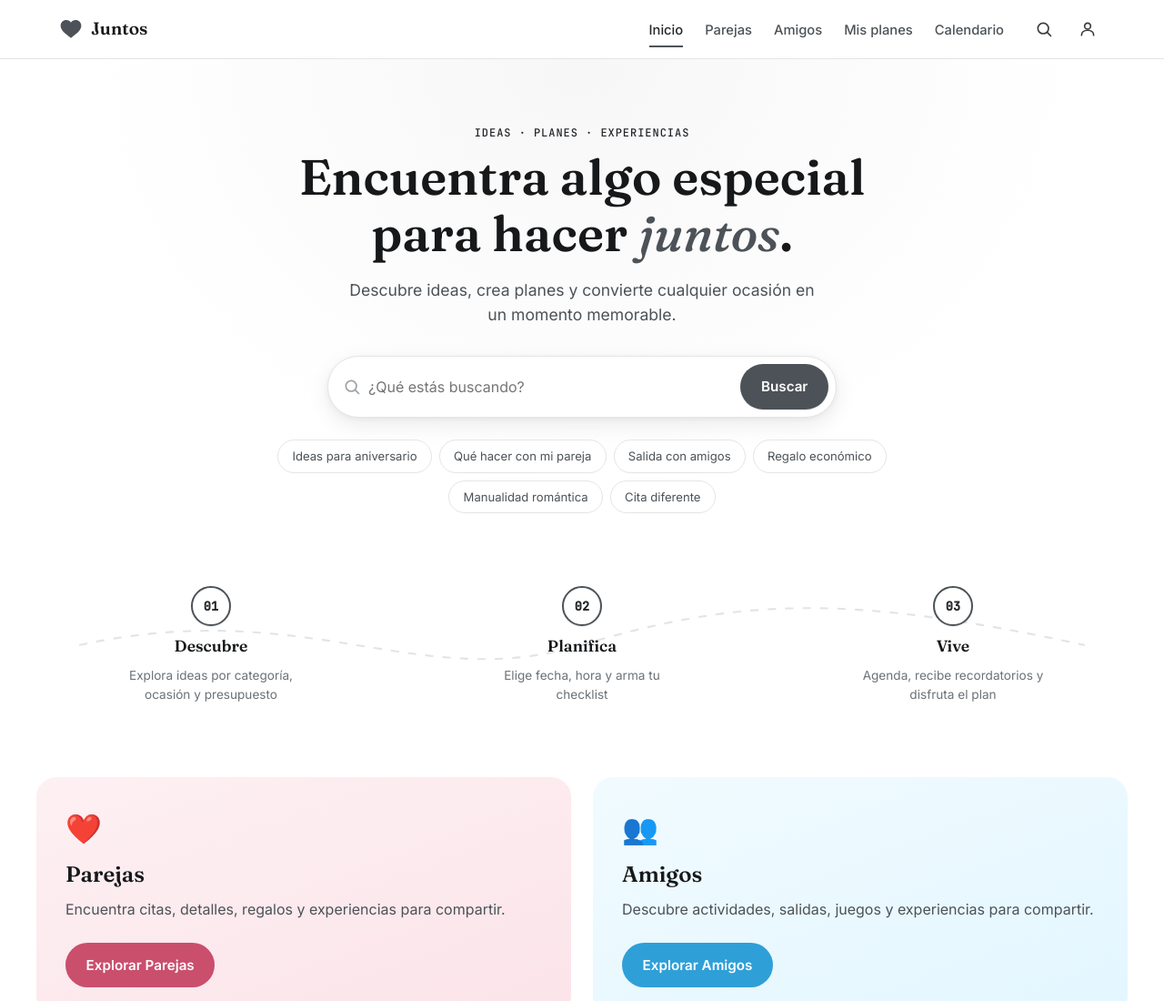
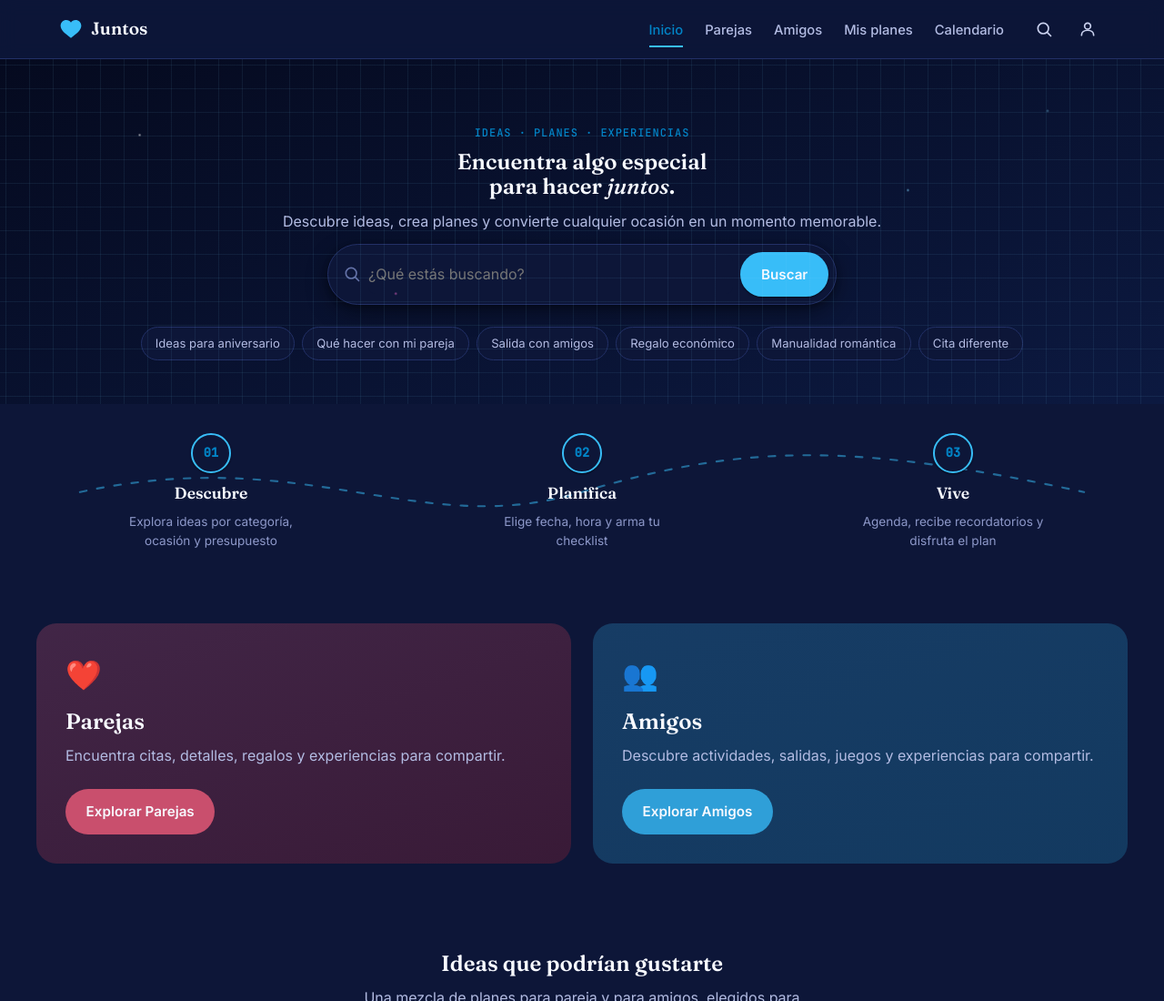
Before and after one commit to mdsmaldonado-maker/lugar-de-citas-y-detalles, a plain HTML site: page index.html in a window 1280 px wide. Shown: the top 1100 px of the page at 91% size. Drawn offline with Linux system fonts and the light colour scheme.

Commit message:
style(css): update colors and links
- Updated the CSS color scheme
- Changed the referenced link in the stylesheet
- Improved visual consistency across the interface
- Updated styling and resource references

```diff
--- a/css/style.css
+++ b/css/style.css
@@ -23,23 +23,26 @@
 
 :root {
   /* --- Base: blanco / grises --- */
-  --white: #ffffff;
-  --gray-50: #f7f7f8;
-  --gray-100: #eef0f1;
-  --gray-200: #e2e5e7;
-  --gray-300: #cbd0d3;
-  --gray-400: #9aa1a6;
-  --gray-500: #6b7278;
-  --gray-600: #4c5257;
-  --gray-700: #363b3f;
-  --gray-800: #24272a;
-  --gray-900: #16181a;
+  --white: #0d1638;
+  --gray-50: #131f4a;
+  --gray-100: #182655;
+  --gray-200: #223066;
+  --gray-300: #2c3a78;
+  --gray-400: #6472a8;
+  --gray-500: #8d98c9;
+  --gray-600: #b3bce3;
+  --gray-700: #ccd3f0;
+  --gray-800: #e2e6fa;
+  --gray-900: #f7f9ff;
+
+  --bg-deep: #060b1e;
 
   /* --- Acento neutro por defecto (se sobrescribe por tema) --- */
-  --accent: var(--gray-600);
-  --accent-strong: var(--gray-800);
-  --accent-light: var(--gray-100);
-  --accent-soft: var(--gray-200);
+  --accent: #38bdf8;
+  --accent-strong: #0284c7;
+  --accent-light: rgba(56, 189, 248, 0.35);
+  --accent-soft: rgba(56, 189, 248, 0.5);
+  --accent-tint: rgba(56, 189, 248, 0.12);
 
   /* --- Tipografía --- */
   --font-display: "Fraunces", ui-serif, Georgia, serif;
@@ -62,31 +65,31 @@
   --radius-lg: 22px;
   --radius-pill: 999px;
 
-  --shadow-sm: 0 1px 2px rgba(22, 24, 26, 0.06), 0 1px 1px rgba(22, 24, 26, 0.04);
-  --shadow-md: 0 8px 24px rgba(22, 24, 26, 0.08), 0 2px 6px rgba(22, 24, 26, 0.05);
-  --shadow-lg: 0 20px 48px rgba(22, 24, 26, 0.14), 0 6px 16px rgba(22, 24, 26, 0.08);
+  --shadow-sm: 0 1px 2px rgba(0, 0, 0, 0.35), 0 1px 1px rgba(0, 0, 0, 0.25);
+  --shadow-md: 0 8px 24px rgba(0, 0, 0, 0.4), 0 2px 6px rgba(0, 0, 0, 0.3);
+  --shadow-lg: 0 20px 48px rgba(0, 0, 0, 0.5), 0 6px 16px rgba(0, 0, 0, 0.35);
 
   --max-width: 1200px;
 
-  color-scheme: light;
+  color-scheme: dark;
 }
 
 /* --- Tema Parejas --- */
 [data-theme="couple"] {
   --accent: #c94f6d;
   --accent-strong: #7a2035;
-  --accent-light: #f8dce3;
-  --accent-soft: #f3c3cf;
-  --accent-tint: #fdf4f6;
+  --accent-light: rgba(201, 79, 109, 0.35);
+  --accent-soft: rgba(201, 79, 109, 0.5);
+  --accent-tint: rgba(201, 79, 109, 0.14);
 }
 
 /* --- Tema Amigos --- */
 [data-theme="friends"] {
   --accent: #2f9fd8;
   --accent-strong: #1c6f9c;
-  --accent-light: #dff3ff;
-  --accent-soft: #bfe7fb;
-  --accent-tint: #f3fbff;
+  --accent-light: rgba(47, 159, 216, 0.35);
+  --accent-soft: rgba(47, 159, 216, 0.5);
+  --accent-tint: rgba(47, 159, 216, 0.14);
   --accent-2: #4fd8ad;
   --accent-3: #e8b64d;
   --accent-4: #b391e6;
@@ -94,7 +97,11 @@
 
 /* --- Tema base (gris) --- */
 [data-theme="base"] {
-  --accent-tint: var(--gray-50);
+  --accent: #38bdf8;
+  --accent-strong: #0284c7;
+  --accent-light: rgba(56, 189, 248, 0.35);
+  --accent-soft: rgba(56, 189, 248, 0.5);
+  --accent-tint: rgba(56, 189, 248, 0.14);
 }
 
 /* ============================================================
@@ -169,8 +176,8 @@ button { cursor: pointer; background: none; border: none; }
   position: absolute;
   left: -999px;
   top: 0;
-  background: var(--gray-900);
-  color: var(--white);
+  background: var(--bg-deep);
+  color: var(--gray-900);
   padding: var(--space-3) var(--space-4);
   z-index: 200;
   border-radius: 0 0 var(--radius-sm) 0;
@@ -209,14 +216,14 @@ button { cursor: pointer; background: none; border: none; }
 
 .btn--primary {
   background: var(--accent);
-  color: var(--white);
+  color: var(--gray-900);
   box-shadow: var(--shadow-sm);
 }
 .btn--primary:hover { box-shadow: var(--shadow-md); background: var(--accent-strong); }
 
-.btn--couple { background: #c94f6d; color: var(--white); }
+.btn--couple { background: #c94f6d; color: var(--gray-900); }
 .btn--couple:hover { background: #7a2035; }
-.btn--friends { background: #2f9fd8; color: var(--white); }
+.btn--friends { background: #2f9fd8; color: var(--gray-900); }
 .btn--friends:hover { background: #1c6f9c; }
 
 .btn--ghost {
@@ -350,7 +357,7 @@ button { cursor: pointer; background: none; border: none; }
   position: sticky;
   top: 0;
   z-index: 100;
-  background: rgba(255, 255, 255, 0.92);
+   background: rgba(13, 22, 56, 0.92);
   backdrop-filter: blur(10px);
   border-bottom: 1px solid var(--gray-200);
 }
@@ -436,23 +443,39 @@ button { cursor: pointer; background: none; border: none; }
    ============================================================ */
 
 .hero {
+  position: relative;
+  overflow: hidden;
   padding: var(--space-8) var(--space-5) var(--space-7);
   text-align: center;
-  background: radial-gradient(ellipse at top, var(--accent-tint), var(--white) 60%);
+  background: linear-gradient(160deg, #050a1f 0%, #0c1940 45%, #142a63 100%);
+  background-size: 220% 220%;
+  animation: heroGradientShift 14s ease-in-out infinite;
 }
-.hero-inner { max-width: 760px; margin: 0 auto; }
-.hero-title {
-  font-size: clamp(2.2rem, 5vw, 3.4rem);
-  margin-bottom: var(--space-4);
+/* Rejilla pixelada de fondo, en movimiento constante */
+.hero::before {
+  content: "";
+  position: absolute;
+  inset: -20px;
+  background-image:
+    linear-gradient(rgba(125, 211, 252, 0.08) 1px, transparent 1px),
+    linear-gradient(90deg, rgba(125, 211, 252, 0.08) 1px, transparent 1px);
+  background-size: 26px 26px;
+  animation: pixelDrift 18s linear infinite;
+  pointer-events: none;
 }
-.hero-title em {
-  font-style: italic;
-  color: var(--accent);
-}
-.hero-subtitle {
-  font-size: 1.1rem;
-  max-width: 520px;
-  margin: 0 auto var(--space-6);
+/* "Estrellas" pixeladas sueltas, con parpadeo */
+.hero::after {
+  content: "";
+  position: absolute;
+  inset: 0;
+  background-image:
+    radial-gradient(2px 2px at 12% 22%, rgba(255,255,255,0.55) 0, transparent 100%),
+    radial-gradient(2px 2px at 78% 38%, rgba(125,211,252,0.6) 0, transparent 100%),
+    radial-gradient(2px 2px at 34% 68%, rgba(255,107,214,0.55) 0, transparent 100%),
+    radial-gradient(2px 2px at 62% 82%, rgba(255,255,255,0.4) 0, transparent 100%),
+    radial-gradient(2px 2px at 90% 15%, rgba(125,211,252,0.4) 0, transparent 100%);
+  animation: pixelTwinkle 3.5s ease-in-out infinite;
+  pointer-events: none;
 }
 
 .search-bar {
@@ -560,8 +583,9 @@ button { cursor: pointer; background: none; border: none; }
 .category-card:hover { transform: translateY(-4px); box-shadow: var(--shadow-lg); }
 .category-card-icon { font-size: 2rem; }
 .category-card-title { margin: 0; font-size: 1.5rem; }
-.category-card--couple { background: linear-gradient(160deg, #fdf0f3, #fbe4e9); }
-.category-card--friends { background: linear-gradient(160deg, #f1fbff, #e3f6ff); }
+.category-card--couple { background: linear-gradient(160deg, rgba(201, 79, 109, 0.28), rgba(122, 32, 53, 0.4)); }
+.category-card--friends { background: linear-gradient(160deg, rgba(47, 159, 216, 0.28), rgba(28, 111, 156, 0.4)); }
+
 
 /* --- Recomendaciones --- */
 .recommendations, .related-ideas { padding: var(--space-7) var(--space-5); }
@@ -571,16 +595,16 @@ button { cursor: pointer; background: none; border: none; }
 
 /* --- CTA Sugerir --- */
 .suggest-cta {
-  background: var(--gray-900);
-  color: var(--white);
+  background: var(--bg-deep);
+  color: var(--gray-900);
   padding: var(--space-7) var(--space-5);
   text-align: center;
 }
 .suggest-cta-inner { max-width: 560px; margin: 0 auto; }
-.suggest-cta h2 { color: var(--white); }
-.suggest-cta p { color: var(--gray-300); }
-.suggest-cta .btn--ghost { background: transparent; border-color: var(--gray-600); color: var(--white); }
-.suggest-cta .btn--ghost:hover { border-color: var(--white); }
+.suggest-cta h2 { color: var(--gray-900); }
+.suggest-cta p { color: var(--gray-500); }
+.suggest-cta .btn--ghost { background: transparent; border-color: var(--gray-600); color: var(--gray-900); }
+.suggest-cta .btn--ghost:hover { border-color: var(--gray-900); }
 
 /* --- Footer --- */
 .site-footer { border-top: 1px solid var(--gray-200); padding: var(--space-7) var(--space-5) var(--space-5); }
@@ -1052,8 +1076,8 @@ button { cursor: pointer; background: none; border: none; }
 
 .admin-sidebar {
   flex: 0 0 240px;
-  background: var(--gray-900);
-  color: var(--gray-200);
+  background: var(--bg-deep);
+  color: var(--gray-500);
   padding: var(--space-5);
   display: flex;
   flex-direction: column;
@@ -1158,7 +1182,7 @@ button { cursor: pointer; background: none; border: none; }
   border: 1px solid var(--gray-200);
   background: var(--white);
 }
-.admin-filter-tab.is-active { background: var(--gray-900); color: var(--white); border-color: var(--gray-900); }
+.admin-filter-tab.is-active { background: var(--accent); color: var(--gray-900); border-color: var(--accent); }
 .admin-search {
   display: flex;
   align-items: center;
--- a/index.html
+++ b/index.html
@@ -8,7 +8,7 @@
 
   <link rel="preconnect" href="https://fonts.googleapis.com">
   <link rel="preconnect" href="https://fonts.gstatic.com" crossorigin>
-  <link href="https://fonts.googleapis.com/css2?family=Fraunces:ital,opsz,wght@0,9..144,400;0,9..144,500;0,9..144,600;1,9..144,500&family=Inter:wght@400;500;600;700&family=JetBrains+Mono:wght@500&display=swap" rel="stylesheet">
+  <link href="https://fonts.googleapis.com/css2?family=Fraunces:ital,opsz,wght@0,9..144,400;0,9..144,500;0,9..144,600;1,9..144,500&family=Inter:wght@400;500;600;700&family=JetBrains+Mono:wght@500&family=Press+Start+2P&display=swap" rel="stylesheet">
 
   <link rel="stylesheet" href="css/style.css">
 </head>
```
